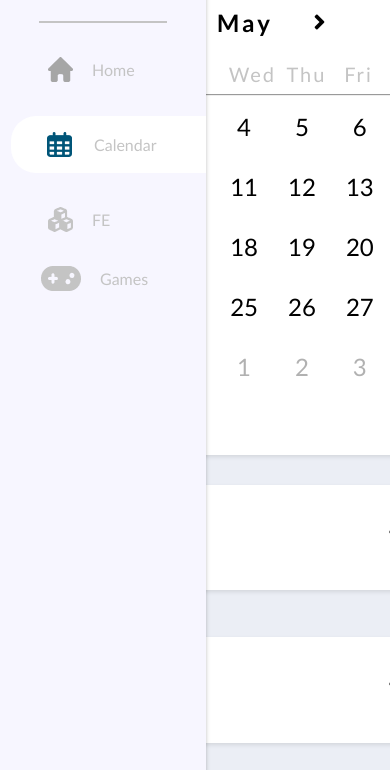
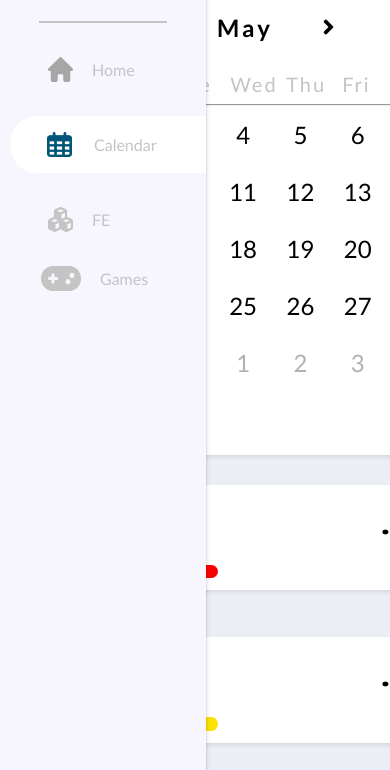
Before and after one commit to melanijaa/18-first-friday-challenge, a website: page calendar.html in a window 390 px wide. Shown: the part 74-844 px from the top of the page. Drawn offline with Linux system fonts and the light colour scheme; files whose address does not match are found by name.

Commit message:
final calendar

```diff
--- a/styles/calendar.css
+++ b/styles/calendar.css
@@ -90,15 +90,41 @@ hr {
     color: white;
   }
 
-@media  only screen and (max-width: 575px) {
+@media only screen and (max-width: 1280px) {
   .calendar {
-    width: 449px;
+    width: 500px;
     height: 473px;
-    margin-left: 100px;
+  }
+
+  .weekdays {
+    height: 35px;
+    margin-left: 53px;
   }
 
   .month {
-    padding: 0px 9rem;
+    padding: 0px 8rem;
+    height: 90px;
+  }
+
+  .days {
+    margin-left: 32px;
+  }
+
+  .days div {
+    margin: 1px;
+    height: 56px;
+    width: calc(26.2rem / 7);
+  }
+
+  hr {
+    width: 397.16px;
+  }
+}
+
+@media  only screen and (max-width: 991px) {
+  .calendar {
+    width: 435px;
+    margin-left: 100px;
   }
 
   .weekdays {
@@ -108,22 +134,18 @@ hr {
     margin-left: 35px;
     padding: 0;
   }
+
   .weekdays div {
     letter-spacing: 2px;
     font-size: 20px;
   }
 
-  hr {
-    width: 397.16px;
-  }
-
   .days {
-    margin-left: 21px;
+    margin-left: 15px;
   }
 
   .days div {
-    width: calc(26.2rem / 7);
-    margin: -1px;
-    height: 62px;
+    width: calc(24.2rem / 7);
+    height: 55px;
   }
 }
--- a/styles/calendarPage.css
+++ b/styles/calendarPage.css
@@ -29,8 +29,6 @@
     brightness(93%)
     contrast(103%);
 }
-
-
 
 .main1 {
     display: flex;
@@ -115,11 +113,28 @@
     right: 56.43px;
 }
 
-@media only screen and (max-width: 1080px) {
+@media only screen and (max-width: 1280px) {
+    .main1 .box {
+        width: 500px;
+        height: 127.66px;
+        padding: 4px;
+    }
+
+    .h1 {
+        margin-left: 38px;
+    }
+
+    .tip {
+        margin-left: 38px;
+    }
+
+    .badges {
+        margin-left: 38px;
+    }
 
 }
 
-@media  only screen and (max-width: 575px) {
+@media  only screen and (max-width: 991px) {
     .containerOne {
         margin-left: 100px;
     }
@@ -129,7 +144,7 @@
     }
 
     .main1 .box {
-        width: 449px;
+        width: 435px;
         height: 105.32px;
         padding: 6px;
     }
```
